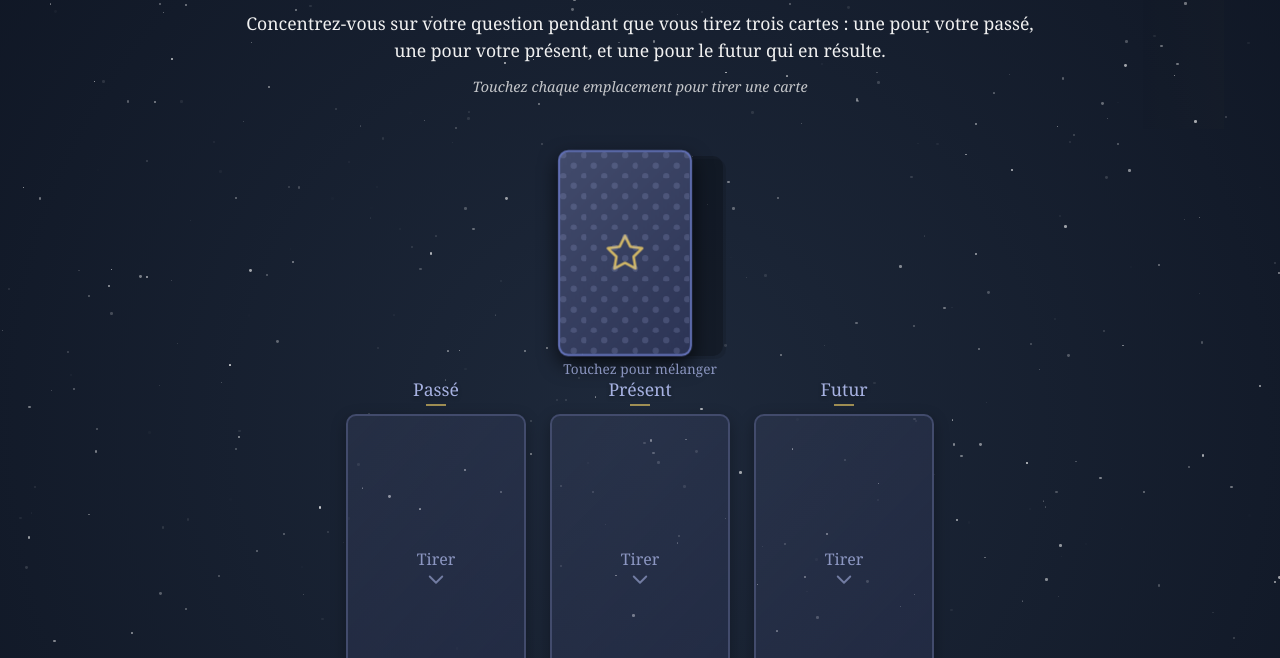
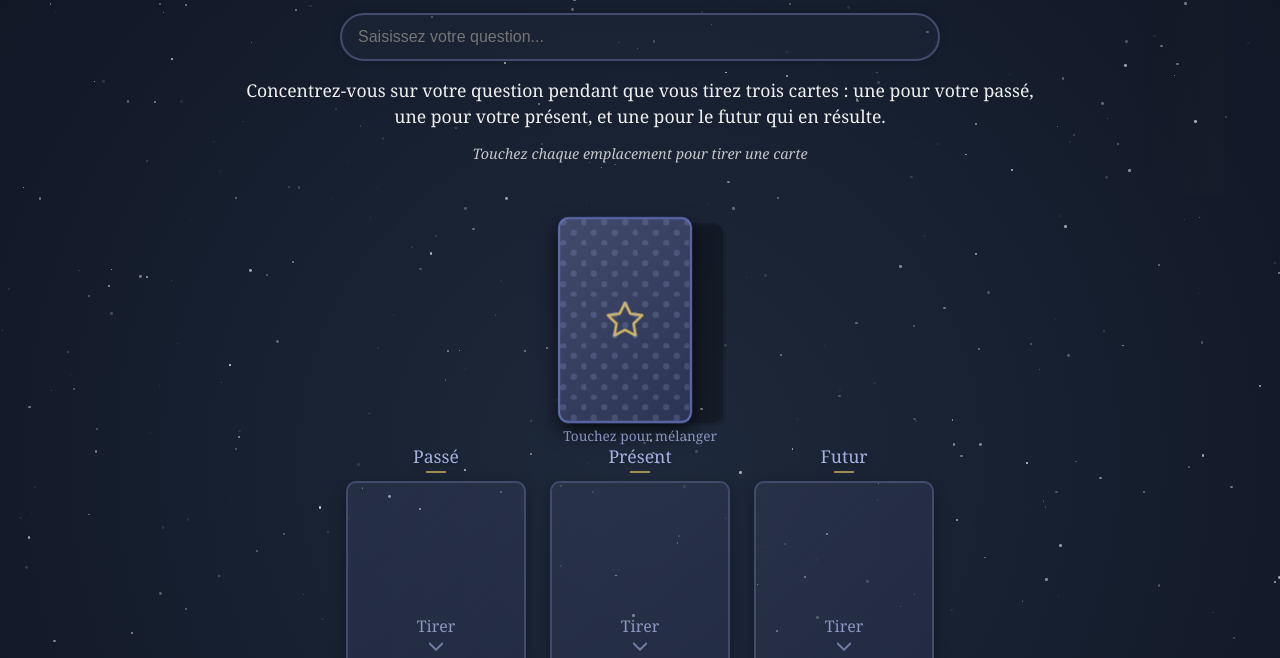
Before and after one commit to pgranchamp/tarots_ia, a plain HTML site: page index.html in a window 1280 px wide. Shown: the part 124-782 px from the top of the page. Drawn offline with Linux system fonts and the light colour scheme.

Commit message:
Update index.html

```diff
--- a/index.html
+++ b/index.html
@@ -137,7 +137,27 @@
             opacity: 0.8;
             margin-top: 0.5rem;
         }
-
+        .question-container {
+            margin: 1rem auto;
+            width: 100%;
+            max-width: 600px;
+        }
+.question-input {
+    width: 100%;
+    padding: 0.8rem 1rem;
+    border-radius: 30px;
+    border: 2px solid var(--card-border);
+    background: rgba(30, 41, 59, 0.5);
+    color: var(--text-color);
+    font-size: 1rem;
+    box-shadow: 0 0 10px rgba(0, 0, 0, 0.2);
+    transition: all 0.3s ease;
+}
+.question-input:focus {
+    outline: none;
+    border-color: var(--accent-color);
+    box-shadow: 0 0 15px rgba(248, 213, 104, 0.3);
+}
         .tarot-board {
             display: flex;
             flex-direction: column;
@@ -707,7 +727,11 @@
             <h1>Tarot & IA</h1>
             <div class="intro">
                 <p>Bienvenue dans votre consultation de tarot guidée par l'intelligence artificielle.</p>
+                 <div class="question-container">
+                <input type="text" id="userQuestion" placeholder="Saisissez votre question..." class="question-input">
+            </div>
                 <p>Concentrez-vous sur votre question pendant que vous tirez trois cartes : une pour votre passé, une pour votre présent, et une pour le futur qui en résulte.</p>
+
                 <div class="instruction">Touchez chaque emplacement pour tirer une carte</div>
             </div>
         </header>
@@ -892,7 +916,7 @@
             { id: 6, name: "L'Amoureux", image: "/images/6-amoureux.jpg", keywords: "choix, amour, harmonie" },
             { id: 7, name: "Le Chariot", image: "/images/7-chariot.jpg", keywords: "détermination, conquête, contrôle" },
             { id: 8, name: "La Justice", image: "/images/8-justice.jpg", keywords: "équilibre, vérité, loi" },
-            { id: 9, name: "L'Hermite", image: "/images/9-hermite.jpg", keywords: "introspection, solitude, prudence" },
+            { id: 9, name: "L'Ermite", image: "/images/9-ermite.jpg", keywords: "introspection, solitude, prudence" },
             { id: 10, name: "La Roue de Fortune", image: "/images/10-roue-de-fortune.jpg", keywords: "changement, destin, opportunité" },
             { id: 11, name: "La Force", image: "/images/11-force.jpg", keywords: "courage, influence, patience" },
             { id: 12, name: "Le Pendu", image: "/images/12-pendu.jpg", keywords: "sacrifice, perspective, attente" },
@@ -1017,8 +1041,12 @@
         // Fonction pour obtenir l'interprétation des cartes depuis l'API
     async function generateInterpretation(cards) {
         try {
+            // Récupérer la question saisie par l'utilisateur
+            const userQuestion = document.getElementById('userQuestion').value || "Guidance générale";
+
             // Log pour le débogage
             console.log("Envoi des cartes pour interprétation:", cards);
+            console.log("Question:", userQuestion);
 
             // Appel à notre API serverless
             const response = await fetch('/api/interpret', {
@@ -1029,7 +1057,8 @@
                 body: JSON.stringify({
                     past: cards.past,
                     present: cards.present,
-                        future: cards.future
+                    future: cards.future,
+                    question: userQuestion
                 })
             });
 
```
Lines whose indentation alone changed are shown as unchanged.
